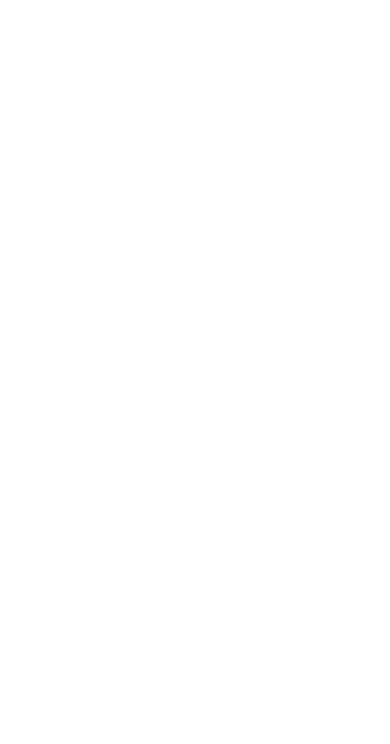
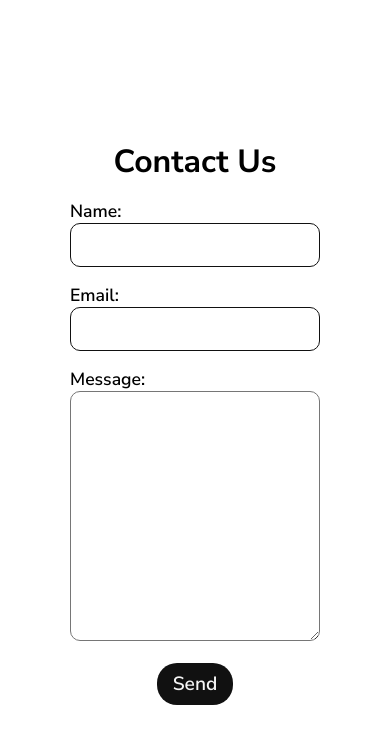
Before and after one commit to Mtrxxo/kflpi, a React app in the folder client/: page /contact in a window 390 px wide. Built offline with nearby package versions, Linux system fonts and the light colour scheme.

Commit message:
Added some media queries and basic styling to contact page.

```diff
--- a/client/src/components/contact/Contact.js
+++ b/client/src/components/contact/Contact.js
@@ -1,11 +1,12 @@
 import { useForm } from 'react-hook-form';
 import { yupResolver } from '@hookform/resolvers/yup';
 import * as yup from 'yup';
+import './contact.css';
 
 const yupSchema = yup.object({
-    name: yup.string().required(),
-    email: yup.string().email().required(),
-    message: yup.string().max(1000).required()
+    name: yup.string().required("Name is a required field"),
+    email: yup.string().email().required("Email is a required field"),
+    message: yup.string().max(1000).required("Message is a required field")
 })
 
 function Contact(){
@@ -14,9 +15,26 @@ function Contact(){
     });
 
     return(
-        <div className="contact">
+        <form action="" className="contact">
+            <h1>Contact Us</h1>
+            <div>
+                <label htmlFor="name">Name:</label>
+                <input type="text" id="name" {...register('name')} />
+                <p>{errors.name?.message}</p>
+            </div>
+            <div>
+                <label htmlFor="email">Email:</label>
+                <input type="email" id="email" {...register('email')} />
+                <p>{errors.email?.message}</p>
+            </div>
+            <div>
+                <label htmlFor="message">Message:</label>
+                <textarea id="message" {...register('message')}></textarea>
+                <p>{errors.message?.message}</p>
+            </div>
 
-        </div>
+            <button type="submit">Send</button>
+        </form>
     )
 }
 
--- a/client/src/components/contact/contact.css
+++ b/client/src/components/contact/contact.css
@@ -0,0 +1,47 @@
+form{
+    width: 100%;
+    min-height: 100%;
+    display: flex;
+    flex-flow: column nowrap;
+    justify-content: center;
+    align-items: center;
+}
+
+h1{
+    margin-bottom: 1rem;
+}
+
+form div{
+    margin-bottom: 1rem;
+}
+
+label{
+    display: block;
+    font-weight: 600;
+    font-size: 1.1rem;
+}
+
+input{
+    padding: 0.5rem 1rem;
+    border-radius: 10px;
+    border: 1px solid #111;
+    font-size: 1.2rem;
+}
+
+textarea{
+    width: 250px;
+    height: 250px;
+    font-size: 1.2rem;
+    border-radius: 10px;
+    padding: 1rem;
+}
+
+button{
+    padding: 0.5rem 1rem;
+    font-size: 1.2rem;
+    background-color: #111;
+    color: #f5f5f5;
+    border: none;
+    border-radius: 20px;
+    font-weight: 600;
+}
--- a/client/src/components/home/Home.js
+++ b/client/src/components/home/Home.js
@@ -7,7 +7,6 @@ function Home(){
     return(
         <div className="home">
             <header className="home_header" style={{
-                height: '100vh',
                 background: 'linear-gradient(rgba(15, 76, 129, 0.7), rgba(15, 76, 129, 0.7)), url(/header.jpg)',
                 backgroundSize: 'cover',
                 backgroundRepeat: 'no-repeat',
--- a/client/src/components/home/home.css
+++ b/client/src/components/home/home.css
@@ -4,6 +4,7 @@
 
 .home_header{
     padding: 2rem 4rem 0;
+    height: 100vh;
 }
 
 .info{
@@ -129,3 +130,18 @@
     margin-bottom: 1rem;
     font-size: 0.8rem;
 }
+
+@media(max-width: 767px){
+    .home_header{
+        padding: 1rem 1rem 0;
+        height: 75vh;
+    }
+
+    .brand-title{
+        font-size: 2rem;
+    }
+
+    .info p{
+        font-size: 1.2rem;
+    }
+}
--- a/client/src/components/nav/nav.css
+++ b/client/src/components/nav/nav.css
@@ -26,3 +26,10 @@
     font-weight: 500;
     text-decoration: none;
 }
+
+@media(max-width: 767px){
+    .logo{
+        width: 50px;
+        height: 50px;
+    }
+}
```
